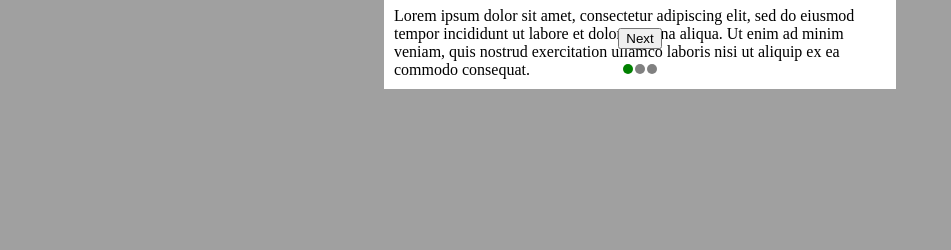
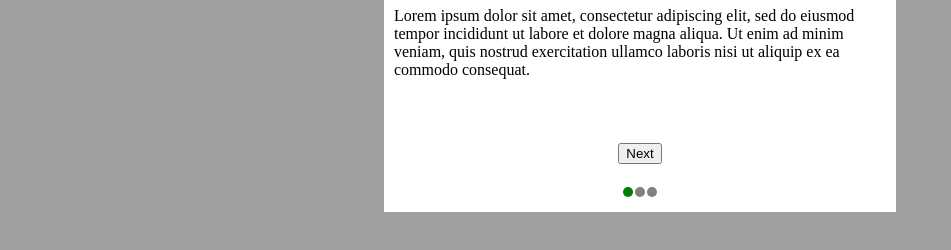
Before and after one commit to aweiksnar/slide-tutorial, a website: page example/default.html in a window 1280 px wide. Both pictures are taken after a click on the button "Open". Shown: the part 360-610 px from the top of the page, without its empty margins (0-951 px from the left). Drawn offline with Linux system fonts and the light colour scheme.

Commit message:
Move constant content height to a constructor param

```diff
--- a/example/default.html
+++ b/example/default.html
@@ -14,7 +14,7 @@
   <script type="text/javascript">
       var slideTutorial = new SlideTutorial({slides: [
           {image: 'http://placehold.it/400X200/green&text=slide%201', title: 'Welcome', content: 'Lorem ipsum dolor sit amet, consectetur adipiscing elit, sed do eiusmod tempor incididunt ut labore et dolore magna aliqua. Ut enim ad minim veniam, quis nostrud exercitation ullamco laboris nisi ut aliquip ex ea commodo consequat.'},
-          {image: 'http://placehold.it/400X200/green&text=slide%202', title: 'Second Slide', content: 'Lorem ipsum dolor sit amet, consectetur adipiscing elit, sed do eiusmod tempor incididunt ut labore et dolore magna aliqua. Ut enim ad minim veniam, quis nostrud exercitation ullamco laboris nisi ut aliquip ex ea commodo consequat.'},
+          {image: 'http://placehold.it/400X200/green&text=slide%202', title: 'Second Slide', content: 'Lorem ipsum dolor sit amet, consectetur adipiscing elit, sed do eiusmod tempor incididunt ut labore et dolore magna aliqua. Ut enim ad minim veniam, quis nostrud exercitation ullamco laboris nisi ut aliquip ex ea commodo consequat. Lorem ipsum dolor sit amet, consectetur adipiscing elit, sed do eiusmod tempor incididunt ut labore et dolore magna aliqua. Ut enim ad minim veniam, quis nostrud exercitation ullamco laboris nisi ut aliquip ex ea commodo consequat.'},
           {image: 'http://placehold.it/400X200/green&text=slide%203', title: 'Third Slide', content: 'Lorem ipsum dolor sit amet, consectetur adipiscing elit, sed do eiusmod tempor incididunt ut labore et dolore magna aliqua. Ut enim ad minim veniam, quis nostrud exercitation ullamco laboris nisi ut aliquip ex ea commodo consequat.'}
       ]});
 
--- a/slide-tutorial.css
+++ b/slide-tutorial.css
@@ -1,5 +1,6 @@
 .slide-tutorial {
-    display: none;
+    height: 0;
+    overflow: hidden;
     width: 100%;
     background: rgba(120, 120, 120, 0.7);
     position: fixed;
@@ -11,7 +12,7 @@
 }
 
 .slide-tutorial.active {
-    display: block;
+    height: auto;
 }
 
 .slide-tutorial .slide-tutorial-slide {
@@ -59,8 +60,6 @@
     width: 100%;
     overflow: auto;
     margin: 10px 0;
-    position: absolute;
-    bottom: 0;
 }
 
 .slide-tutorial .slide-tutorial-container .slide-tutorial-dots .slide-tutorial-dot {
@@ -80,8 +79,6 @@
 .slide-tutorial .slide-tutorial-container .slide-tutorial-button-container {
     width: 100%;
     text-align: center;
-    position: absolute;
-    bottom: 30px;
 }
 
 .slide-tutorial .slide-tutorial-container .slide-tutorial-button-container .slide-tutorial-next-button {
--- a/slide-tutorial.js
+++ b/slide-tutorial.js
@@ -78,6 +78,11 @@
         return i;
     };
 
+    SlideTutorial.prototype.setDimension = function(elem, dimension, size) {
+        elem.style[dimension] = size + 'px';
+        return;
+    }
+
     SlideTutorial.prototype.addClass = function(className, elem) {
         if (!!~elem.className.indexOf(className)) return;
         elem.className += (' ' + className);
@@ -89,6 +94,15 @@
         elem.className = elem.className.replace(className, '');
         return;
     };
+
+    SlideTutorial.prototype.activateChildren = function(elem) {
+        var i, childs;
+        childs = elem.childNodes;
+        for (i = 0; i < childs.length; i++) {
+            this.addClass('active', childs[i]);
+        }
+        return;
+    }
 
     SlideTutorial.prototype.clearActiveChildren = function(elem) {
         var i, childs;
@@ -133,6 +147,7 @@
         slideToActivate = this.slidesContainer.querySelector('.slide-tutorial-slide-' + i);
         dotToActivate = this.dotsContainer.querySelector('.slide-tutorial-dot-' + i);
 
+
         this.clearActiveChildren(this.slidesContainer);
         this.clearActiveChildren(this.dotsContainer);
 
@@ -154,7 +169,8 @@
         var config = [
             {prop: 'nextButtonText', defaultVal: 'Next'},
             {prop: 'finishButtonText', defaultVal: 'Finish'},
-            {prop: 'closeButtonText', defaultVal:  '&times;'}
+            {prop: 'closeButtonText', defaultVal:  '&times;'},
+            {prop: 'constantHeight', defaultVal: true}
         ];
 
         config.forEach(function(opt) {
@@ -181,8 +197,31 @@
     };
 
     SlideTutorial.prototype._createSlides = function() {
-        this.el.querySelector('.slide-tutorial-slides')
-            .innerHTML = this._slidesContainerContent();
+        var slidesElem = this.el.querySelector('.slide-tutorial-slides'),
+            slideContentElems,
+            largestHeight = 0,
+            contentHeight, childs, i;
+
+        slidesElem.innerHTML = this._slidesContainerContent();
+
+        if (this.constantHeight) {
+            this.activateChildren(slidesElem);
+            slideContentElems = Array.prototype.slice.call(this.el.querySelectorAll('.slide-tutorial-slide-bottom'));
+
+            slideContentElems.forEach(function(slideContentElem, i) {
+                contentHeight = slideContentElem.getBoundingClientRect().height;
+                if (contentHeight > largestHeight) {
+                    largestHeight = contentHeight;
+                }
+            }.bind(this));
+
+            slideContentElems.forEach(function(slideContentElem, i) {
+                this.setDimension(slideContentElem, 'height', largestHeight);
+            }.bind(this));
+
+            this.clearActiveChildren(slidesElem);
+        }
+
         return;
     };
 
```
